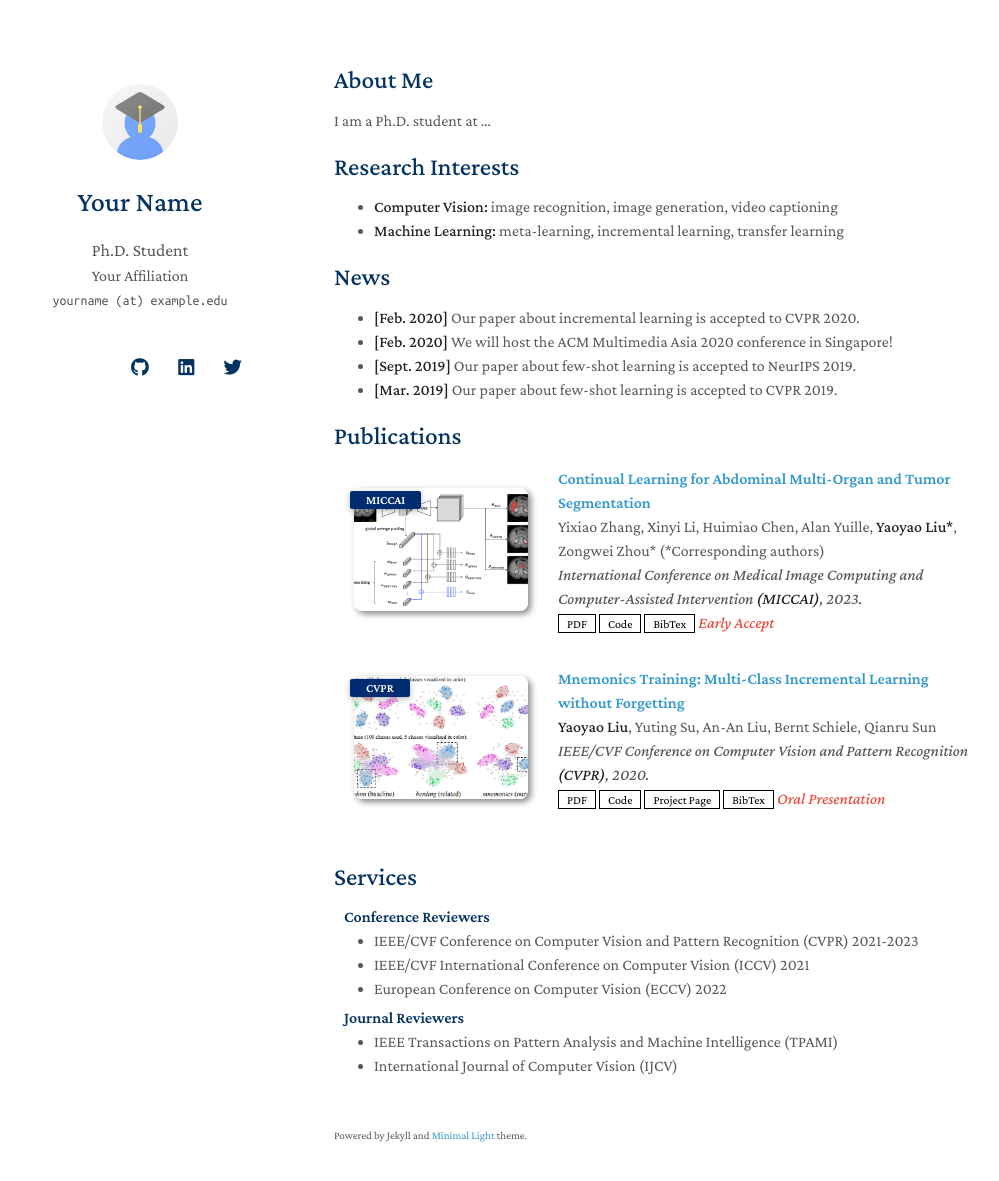
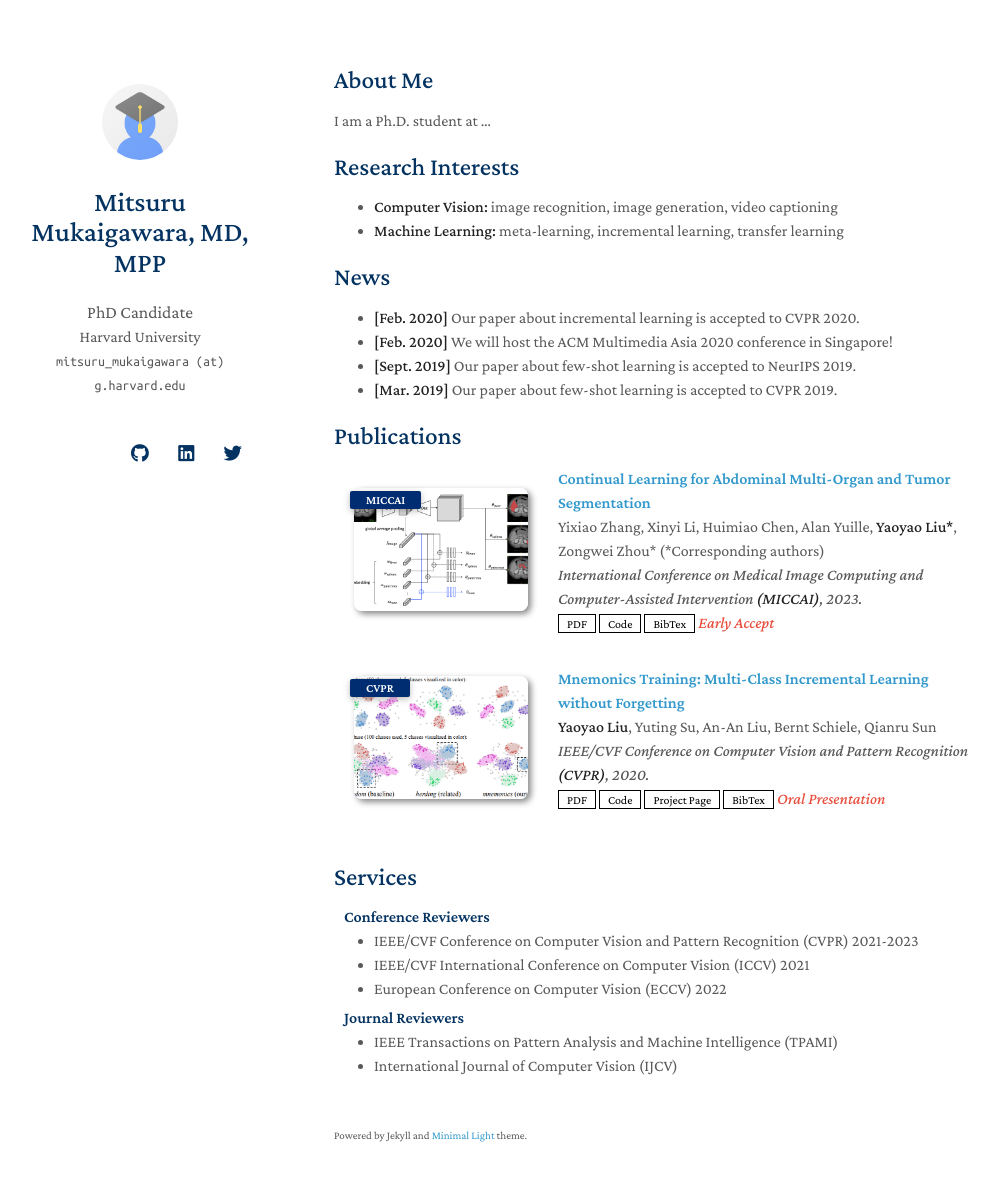
Before and after one commit to mmukaigawara/site, a Jekyll site: the page built from index.md, in a window 1280 px wide and 1216 px high. Shown: the top 1181 px of the window, without its empty margins (136-1135 px from the left). Built offline with Jekyll 4.4.1, drawn with Linux system fonts in a browser that asks for light colours; nearby versions of some CDN libraries; a style sheet for code colours, icons or effects is not loaded; our own code applies the rules of GitHub Pages for plain Markdown files.

Commit message:
Update _config.yml

```diff
--- a/_config.yml
+++ b/_config.yml
@@ -1,8 +1,8 @@
 # Basic Information
-title: Your Name
-position: Ph.D. Student
-affiliation: Your Affiliation
-email: yourname (at) example.edu
+title: Mitsuru Mukaigawara, MD, MPP
+position: PhD Candidate
+affiliation: Harvard University
+email: mitsuru_mukaigawara (at) g.harvard.edu
 
 # Search Engine Optimization (SEO)
 # The following information is used to improve the website traffic from search engines, e.g., Google.
```
